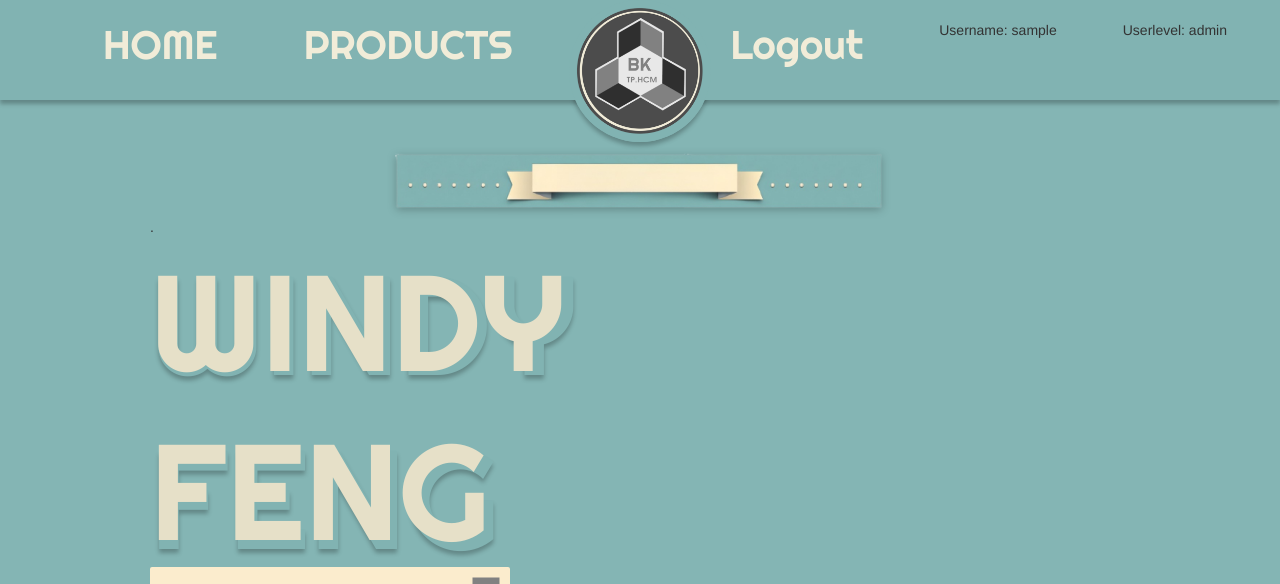
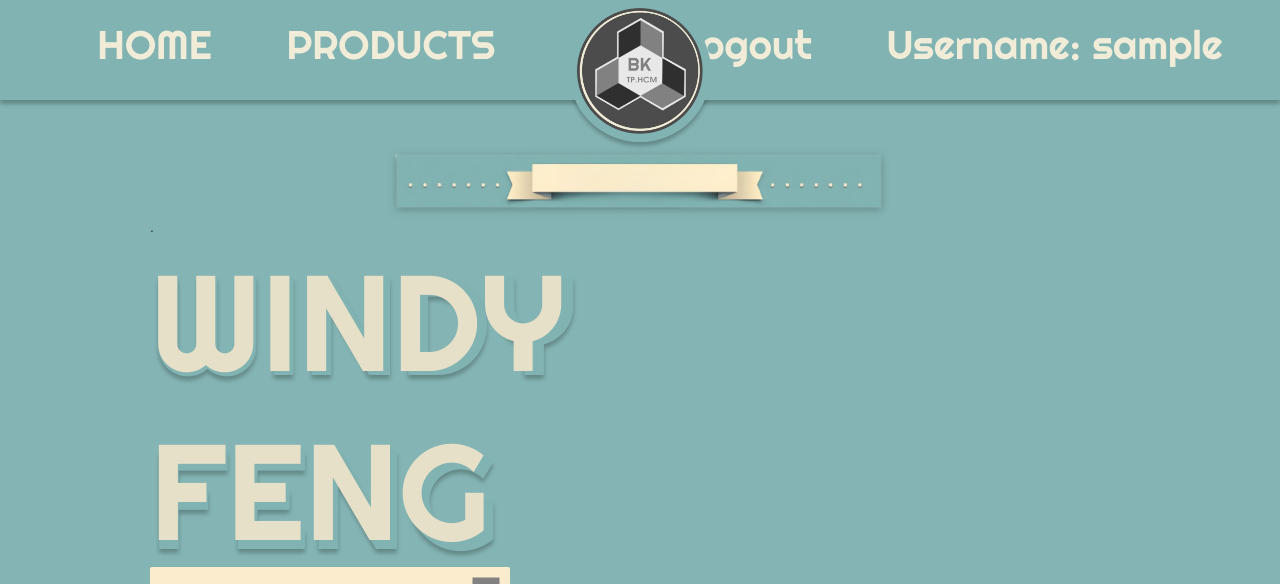
Before and after one commit to WindyFeg/Web-HTML-PHP-XAMPP, a PHP site: page / in a window 1280 px wide. Shown: the top 584 px of the page. Run offline with PHP 8.4, Linux system fonts and the light colour scheme; the visitor is signed in with stand-in values (Sample User, id 1).

Commit message:
Fix bug login & Ajax

```diff
--- a/Lab/assets/home.css
+++ b/Lab/assets/home.css
@@ -22,7 +22,6 @@ html {
 }
 
 .header_navigation ul li a {
-    color: #F1ECD8;
     text-decoration: none;
     padding: 10px;
     font-family: 'Righteous', cursive;
@@ -445,6 +444,19 @@ html {
 
 }
 
+.hoverFill {
+    color: #0000;
+    background:
+        linear-gradient(90deg, #818181 50%, #F1ECD8 0) var(--_p, 100%)/200% no-repeat;
+    -webkit-background-clip: text;
+    background-clip: text;
+    transition: .3s;
+}
+
+.hoverFill:hover {
+    --_p: 0%;
+}
+
 #half_screen {
     display: inline-flex;
     height: 300px;
--- a/Lab/pages/home/home.php
+++ b/Lab/pages/home/home.php
@@ -70,53 +70,15 @@
 
 
 </div>
-<!-- <script>
-    (g => { var h, a, k, p = "The Google Maps JavaScript API", c = "google", l = "importLibrary", q = "__ib__", m = document, b = window; b = b[c] || (b[c] = {}); var d = b.maps || (b.maps = {}), r = new Set, e = new URLSearchParams, u = () => h || (h = new Promise(async (f, n) => { await (a = m.createElement("script")); e.set("libraries", [...r] + ""); for (k in g) e.set(k.replace(/[A-Z]/g, t => "_" + t[0].toLowerCase()), g[k]); e.set("callback", c + ".maps." + q); a.src = `https://maps.${c}apis.com/maps/api/js?` + e; d[q] = f; a.onerror = () => h = n(Error(p + " could not load.")); a.nonce = m.querySelector("script[nonce]")?.nonce || ""; m.head.append(a) })); d[l] ? console.warn(p + " only loads once. Ignoring:", g) : d[l] = (f, ...n) => r.add(f) && u().then(() => d[l](f, ...n)) })({
-        key: "YOUR_API_KEY_HERE",
-        // Add other bootstrap parameters as needed, using camel case.
-        // Use the 'v' parameter to indicate the version to load (alpha, beta, weekly, etc.)
-    });
-</script>
-<script async
-    src="https://maps.googleapis.com/maps/api/js?key=AIzaSyDy6rNlSfwDwg7iU3TZPB6ID3um9S3xdgo&callback=initMap">
-    </script> -->
+
 <script>
-
-    // Initialize and add the map
-    // let map;
-
-    // async function initMap() {
-    //     // The location of Uluru
-    //     const position = { lat: -25.344, lng: 131.031 };
-    //     // Request needed libraries.
-    //     //@ts-ignore
-    //     const { Map } = await google.maps.importLibrary("maps");
-    //     const { AdvancedMarkerView } = await google.maps.importLibrary("marker");
-
-    //     // The map, centered at Uluru
-    //     map = new Map(document.getElementById("map"), {
-    //         zoom: 4,
-    //         center: position,
-    //         mapId: "DEMO_MAP_ID",
-    //     });
-
-    //     // The marker, positioned at Uluru
-    //     const marker = new AdvancedMarkerView({
-    //         map: map,
-    //         position: position,
-    //         title: "Uluru",
-    //     });
-    // }
-
-    // initMap();
-
 
     function loadStory() {
         xhttp = new XMLHttpRequest();
         xhttp.onload = function () {
             document.getElementById("collapsible_p").innerHTML = this.responseText;
         }
-        xhttp.open("GET", "story.txt", true);
+        xhttp.open("GET", "/utils/story.txt", true);
         xhttp.send();
     }
 
--- a/Lab/template/header.php
+++ b/Lab/template/header.php
@@ -17,18 +17,18 @@ session_start();
     </div>
     <div class="header_navigation">
         <ul>
-            <li><a href="http://localhost/index.php?page=home">HOME</a></li>
-            <li><a href='http://localhost/index.php?page=products'>PRODUCTS</a></li>
+            <li><a href="http://localhost/index.php?page=home" class="hoverFill">HOME</a></li>
+            <li><a href='http://localhost/index.php?page=products' class="hoverFill">PRODUCTS</a></li>
             <li></li>
             <li></li>
             <?php
             if (isset($_SESSION['username'])) {
-                echo "<li><a href='http://localhost/index.php?page=logout'>Logout</a></li>";
-                echo "<li> Username: " . $_SESSION['username'] . "</li>";
-                echo "<li> Userlevel: " . $_SESSION['userlevel'] . "</li>";
+                echo "<li><a href='http://localhost/index.php?page=logout' class='hoverFill'>Logout</a></li>";
+                echo "<li><a class='hoverFill'> Username: " . $_SESSION['username'] . "</a></li>";
+                // echo "<li><a> Userlevel: " . $_SESSION['userlevel'] . "</a></li>";
             } else {
-                echo "<li><a href='http://localhost/index.php?page=login'>LOGIN</a></li>";
-                echo "<li><a style='pointer-events: none' href='http://localhost/index.php?page=register'>REGISTER</a></li>";
+                echo "<li><a href='http://localhost/index.php?page=login' class='hoverFill'>LOGIN</a></li>";
+                echo "<li><a class='hoverFill' style='pointer-events: none' href='http://localhost/index.php?page=register'>REGISTER</a></li>";
             }
             ?>
 
--- a/Lab/utils/functions.php
+++ b/Lab/utils/functions.php
@@ -58,6 +58,8 @@ function loginUser($conn, $username, $password)
     //$ Data if exits else false
     $usernameExists = usernameExists($conn, $username);
 
+    echo $usernameExists;
+
     if ($usernameExists === false) {
         header("location: ../index.php?page=login&error=$username");
         exit();
@@ -68,14 +70,14 @@ function loginUser($conn, $username, $password)
     $checkPwd = password_verify($password, $pwdHashed);
 
     if ($checkPwd === false) {
-        header("location: ../index.php?page=login&error=$username");
+        header("location: ../../index.php?page=login&error=$username");
         exit();
     } else if ($checkPwd === true) {
         //$ Start session to store data
         session_start();
         $_SESSION["username"] = $usernameExists["username"];
         $_SESSION["userlevel"] = $usernameExists["userlevel"];
-        header("location: ../index.php?page=home");
+        header("location: ../../index.php?page=home");
         exit();
     }
 }
```
Also changed, not shown: Lab/index.html (deleted, +0 -19 lines), Lab/utils/search_response.xml (+1 -1 lines), Lab/pages/logout/logout.php (renamed from Lab/pages/login/logout.php).
